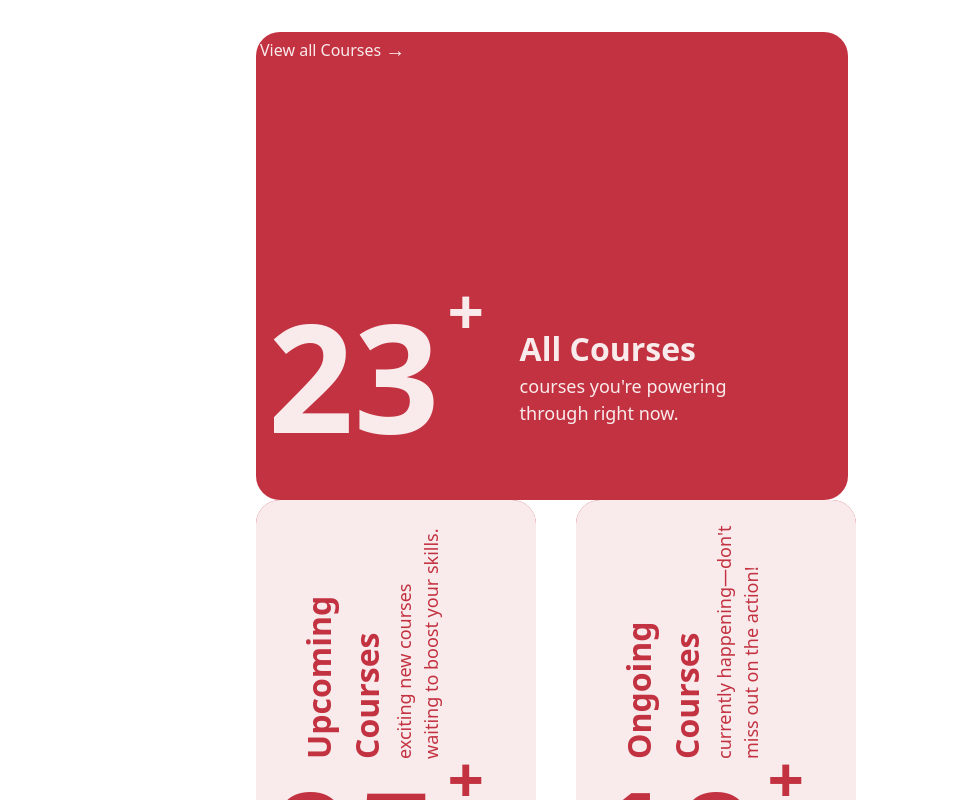
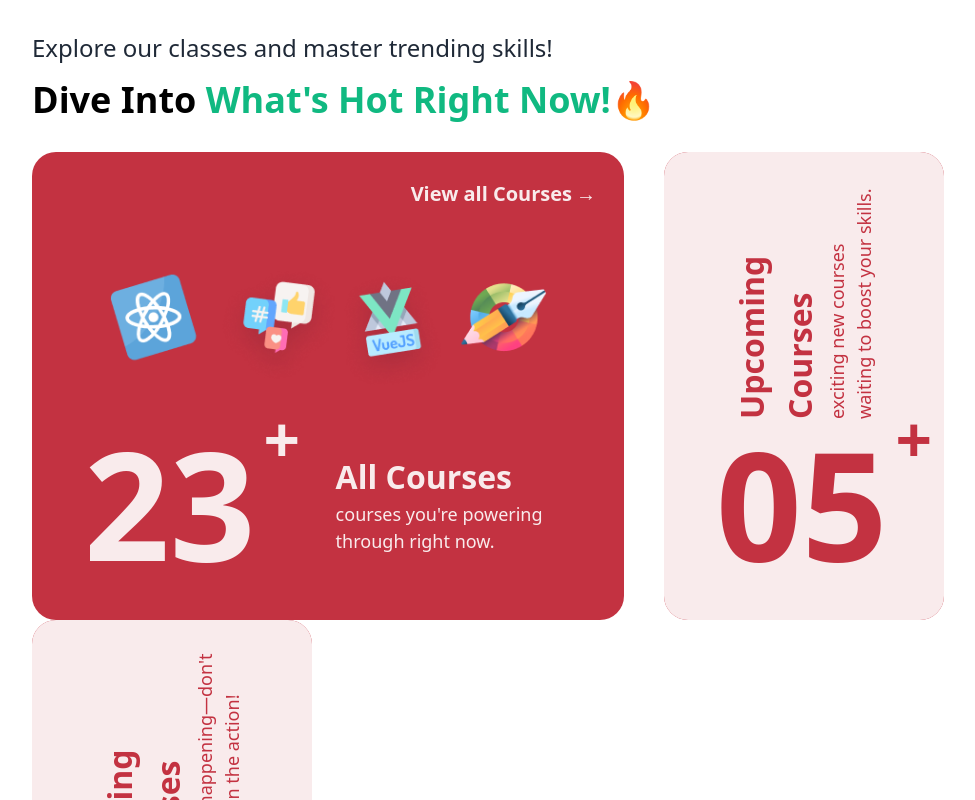
Before and after one commit to Asim-afk/React_card_animation, a React (Vite) app: page / in a window 1280 px wide. Shown: the top 800 px of the page, without its empty margins (20-995 px from the left). Built offline with nearby package versions, Linux system fonts and the light colour scheme.

Commit message:
modified animations to include overshoot animation also

```diff
--- a/src/App.tsx
+++ b/src/App.tsx
@@ -8,24 +8,18 @@ const cards = [
     description: ["courses you're powering", "through right now."],
     count: "23",
     key: 1,
-    color: "#F9EBEC",
-    textColor: "#C33241",
   },
   {
     title: ["Upcoming", "Courses"],
     description: ["exciting new courses", "waiting to boost your skills."],
     count: "05",
     key: 2,
-    color: "#EBF9F1",
-    textColor: "#32C37A",
   },
   {
     title: ["Ongoing", "Courses"],
     description: ["currently happening—don't", "miss out on the action!"],
     count: "10",
     key: 3,
-    color: "#EBF3F9",
-    textColor: "#3283C3",
   },
 ];
 
@@ -39,8 +33,17 @@ export default function App() {
   };
 
   return (
-    <div className="mx-auto p-8 px-64">
-      {/* ...existing code... */}
+    <div className="mx-auto p-8 ">
+      <div className="mb-8 pl-5">
+        <h2 className="text-gray-800 text-2xl mb-4">
+          Explore our classes and master trending skills!
+        </h2>
+        <h1 className="text-4xl font-bold">
+          Dive Into{" "}
+          <span className="text-emerald-500">What&apos;s Hot Right Now!</span>
+          🔥
+        </h1>
+      </div>
       {cards.map((card) => (
         <AnimatedCard
           card={card}
--- a/src/Test.tsx
+++ b/src/Test.tsx
@@ -6,8 +6,6 @@ type Card = {
   description: string[];
   count: string;
   key: number;
-  color: string;
-  textColor: string;
 };
 
 const AnimatedCard = ({
@@ -24,6 +22,8 @@ const AnimatedCard = ({
   const containerRef = useRef(null);
   const textRef = useRef(null);
   const countRef = useRef(null);
+  const viewAllRef = useRef(null);
+  const imageRef = useRef(null);
   const isInitialMount = useRef(true);
   const overlayRef = useRef(null);
   const cardClick = useCallback(
@@ -31,7 +31,8 @@ const AnimatedCard = ({
       const container = containerRef.current;
       const text = textRef.current;
       const overlay = overlayRef.current;
-
+      const image = imageRef.current;
+      const viewAll = viewAllRef.current;
       if (!isInit && card.key !== current && card.key !== previous) {
         return;
       }
@@ -44,21 +45,54 @@ const AnimatedCard = ({
           duration: 0.8,
           ease: "power3.inOut",
         });
-
+        gsap.fromTo(
+          image,
+          {
+            x: previous > current ? "100%" : "-100%",
+            opacity: 0,
+          },
+          {
+            x: 0,
+            opacity: 1,
+            duration: 0.8,
+            ease: "power3.inOut",
+          }
+        );
         gsap.to(overlay, {
           clipPath: "circle(0% at bottom left)",
           duration: 0.8,
           ease: "power3.inOut",
         });
-
-        gsap.to(text, {
-          rotation: 0,
-          transformOrigin: "left bottom",
-          y: 0,
-          x: 0,
+        gsap.to(viewAll, {
+          opacity: 1,
           duration: 0.8,
           ease: "power3.inOut",
         });
+        gsap
+          .timeline()
+          .to(text, {
+            rotation: -95,
+            y: -160,
+            x: -90,
+            transformOrigin: "left bottom",
+            duration: 0.3,
+            ease: "power2.inOut",
+          })
+          .to(text, {
+            rotation: 5,
+            transformOrigin: "left bottom",
+            y: 0,
+            x: 0,
+            duration: 0.6,
+            ease: "power2.out",
+          })
+          .to(text, {
+            rotation: 0,
+            y: 0,
+            x: 0,
+            duration: 0.3,
+            ease: "power2.inOut",
+          });
       } else if (isInit ? true : card.key === previous) {
         gsap.to(container, {
           flex: 1,
@@ -67,21 +101,47 @@ const AnimatedCard = ({
           duration: 0.8,
           ease: "power3.inOut",
         });
-
-        gsap.to(overlay, {
-          clipPath: "circle(150% at bottom left)",
+        gsap.to(image, {
+          x: previous > current ? "-100%" : "100%",
+          opacity: 0,
           duration: 0.8,
           ease: "power3.inOut",
         });
-
-        gsap.to(text, {
-          rotation: -90,
-          transformOrigin: "left bottom",
-          y: -160,
-          x: -75,
+        gsap.to(viewAll, {
+          opacity: 0,
           duration: 0.8,
           ease: "power3.inOut",
         });
+        gsap.to(overlay, {
+          clipPath: "circle(200% at bottom left)",
+          duration: 0.8,
+          ease: "power3.inOut",
+        });
+        gsap
+          .timeline()
+          .to(text, {
+            rotation: 5,
+            transformOrigin: "left bottom",
+            y: 0,
+            x: 0,
+            duration: 0.3,
+            ease: "power2.inOut",
+          })
+          .to(text, {
+            rotation: -95,
+            transformOrigin: "left bottom",
+            y: -160,
+            x: -90,
+            duration: 0.6,
+            ease: "power2.out",
+          })
+          .to(text, {
+            rotation: -90,
+            y: -160,
+            x: -90,
+            duration: 0.3,
+            ease: "power2.inOut",
+          });
       }
     },
     [card, current, previous]
@@ -93,8 +153,6 @@ const AnimatedCard = ({
     setCurrent(card.key);
   };
 
-  const isSelected = current === card.key;
-
   useEffect(() => {
     if (isInitialMount.current) {
       cardClick(true);
@@ -103,6 +161,7 @@ const AnimatedCard = ({
       cardClick(false);
     }
   }, [cardClick, current]);
+
   return (
     <div
       onClick={handleClick}
@@ -125,23 +184,28 @@ const AnimatedCard = ({
         ref={overlayRef}
         className="absolute inset-0 text-[#C33241] bg-[#F9EBEC]"
         style={{
-          clipPath: "circle(150% at bottom left)",
+          clipPath: "circle(200% at bottom left)",
         }}
       />
-      <div className="min-h-[460px] flex flex-col  relative z-10">
-        <div className=" top-8">
-          {isSelected && (
-            <div className="flex items-center gap-4">
-              <a href="#" className="group flex items-center">
-                View all Courses
-                <span className="ml-1 font-bold text-xl animate-none group-hover:animate-arrow">
-                  →
-                </span>
-              </a>
-            </div>
-          )}
+      <div className="min-h-[460px]  flex flex-col justify-between  relative z-10">
+        <div
+          ref={viewAllRef}
+          className="ml-auto font-bold text-xl pr-6 pt-6 flex items-center gap-4"
+        >
+          <span className="group flex items-center">
+            View all Courses
+            <span className="ml-1  animate-none group-hover:animate-arrow">
+              →
+            </span>
+          </span>
         </div>
-        <div className="flex mt-auto gap-20 items-center p-2">
+        <div
+          ref={imageRef}
+          className="flex items-center mt-auto justify-center h-[125px] w-[full] overflow-hidden"
+        >
+          <img className="object-cover h-full" src={"center.png"} alt="card" />
+        </div>
+        <div className="flex gap-20 items-center px-12">
           <div ref={countRef} className="font-[700] text-[150px] relative">
             {card.count}
             <span className="text-[64px] absolute top-0 ml-2">+</span>
--- a/tailwind.config.js
+++ b/tailwind.config.js
@@ -10,7 +10,7 @@ export default {
         },
       },
       animation: {
-        arrow: "arrow 0.9ws ease-in-out infinite",
+        arrow: "arrow 0.9s ease-in-out infinite",
       },
     },
   },
```
Also changed, not shown: public/center.png (added), 1 other file (tests, documents, lock files or other folders).
